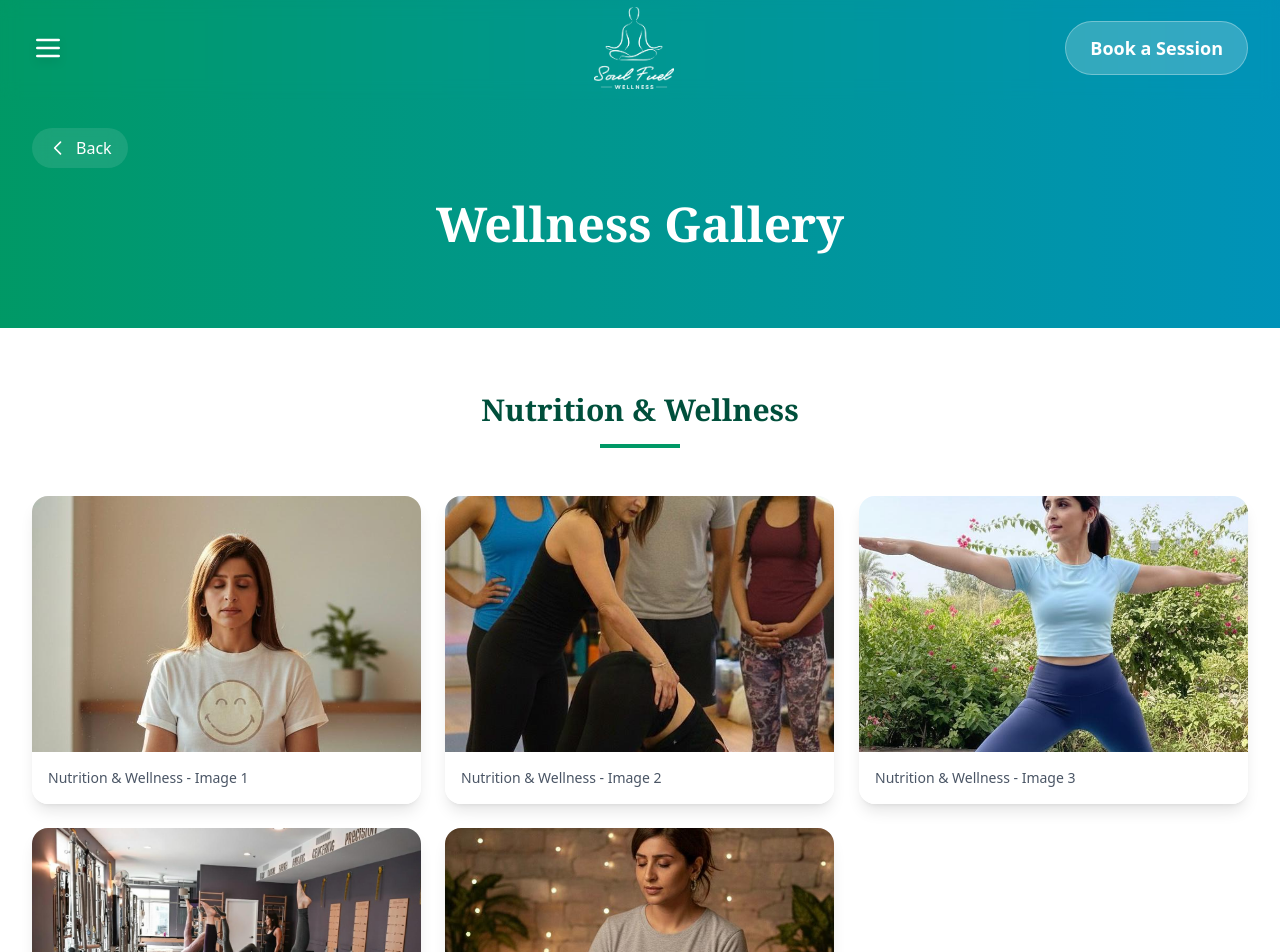
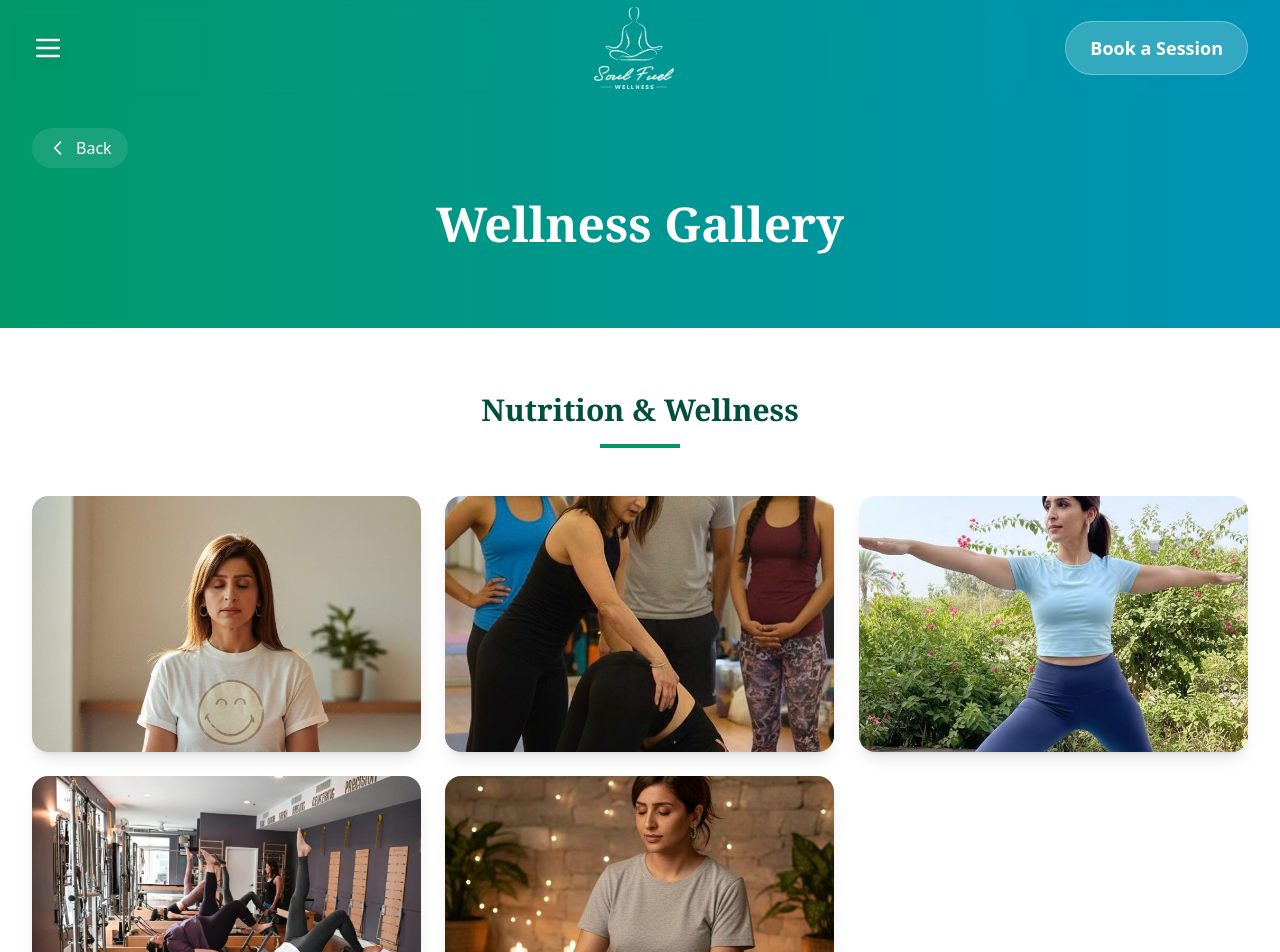
Before and after one commit to AmanMishra0987/nutri, a React (Vite) app: page /gallery in a window 1280 px wide. Shown: the top 952 px of the page. Built offline with nearby package versions, Linux system fonts and the light colour scheme.

Commit message:
Remove category info from GalleryPage
Removed category name and index display from GalleryPage.

```diff
--- a/src/pages/GalleryPage.jsx
+++ b/src/pages/GalleryPage.jsx
@@ -133,11 +133,7 @@ const GalleryPage = () => {
                         loading="lazy"
                         decoding="async"
                       />
-                      <div className="p-4 bg-white">
-                        <p className="text-gray-600 text-sm">
-                          {category.name} - Image {index + 1}
-                        </p>
-                      </div>
+
                     </div>
                   ))}
                 </div>
```
